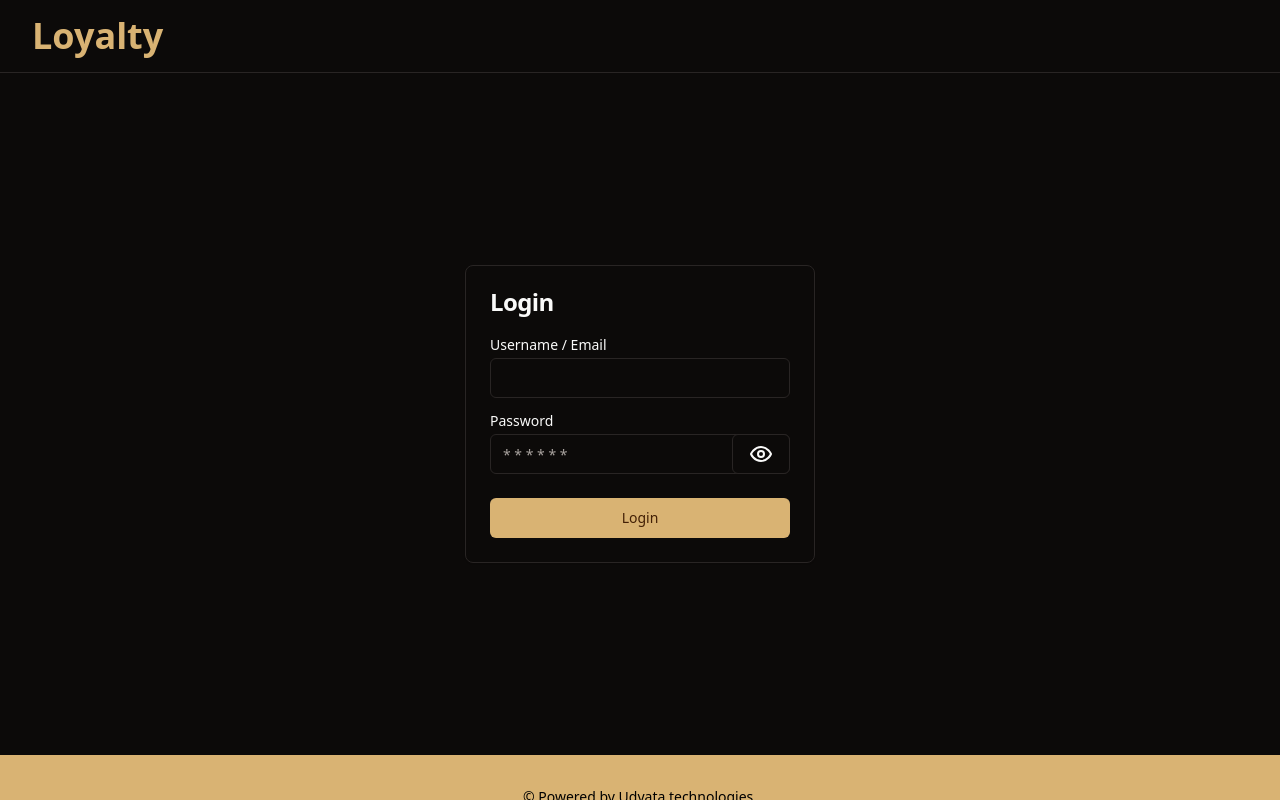
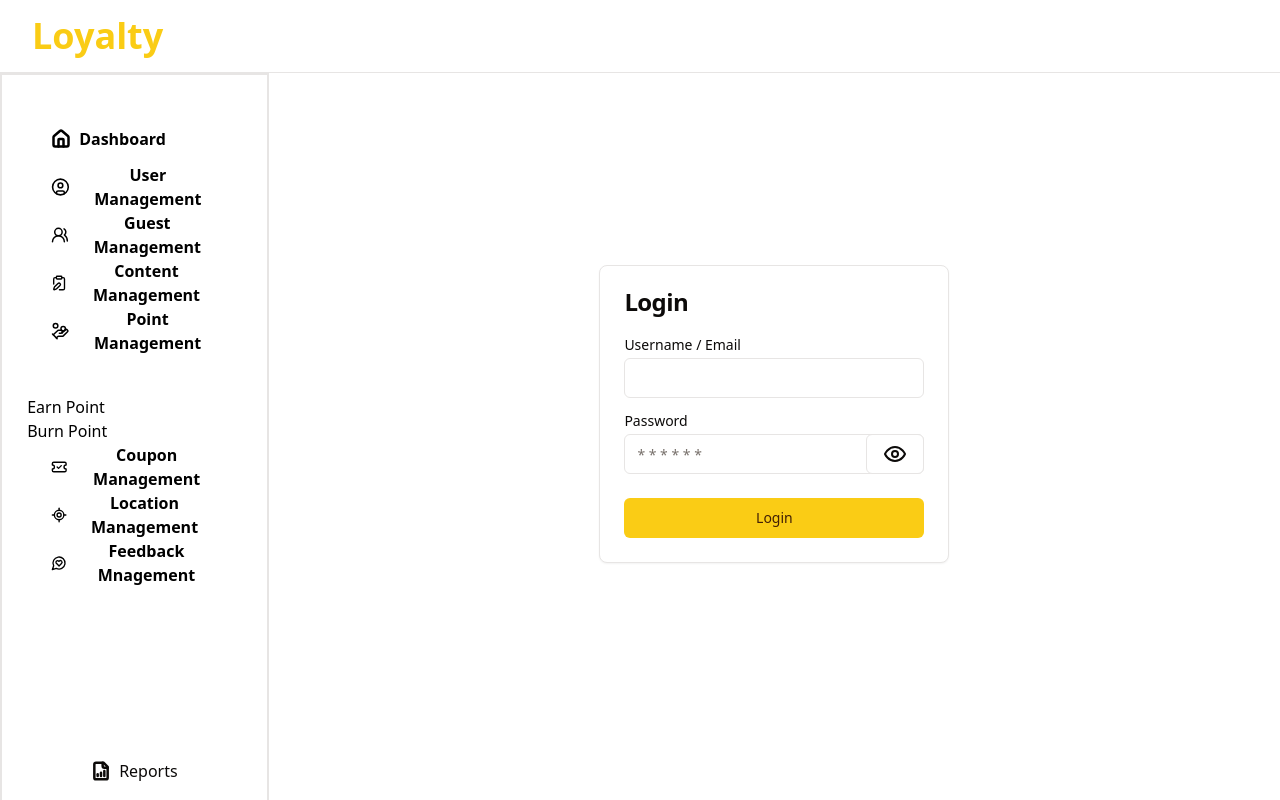
Before and after one commit to aaananddd/loyalty-frontend, a React (Vite) app: page /login in a window 1280 px wide. Shown: the top 800 px of the page. Built offline with nearby package versions, Linux system fonts and the light colour scheme.

Commit message:
added project files

```diff
--- a/index.html
+++ b/index.html
@@ -1,13 +1,16 @@
 <!doctype html>
-<html lang="en" class="dark">
+<html lang="en">
+
 <head>
   <meta charset="UTF-8" />
   <link rel="icon" type="image/svg+xml" href="/vite.svg" />
   <meta name="viewport" content="width=device-width, initial-scale=1.0" />
   <title>Vite + React</title>
 </head>
+
 <body>
   <div id="root"></div>
   <script type="module" src="/src/main.jsx"></script>
 </body>
+
 </html>
--- a/package.json
+++ b/package.json
@@ -1,5 +1,5 @@
 {
-  "name": "boiler-react",
+  "name": "loyalty-admin",
   "private": true,
   "version": "0.0.0",
   "type": "module",
--- a/src/components/Header/index.jsx
+++ b/src/components/Header/index.jsx
@@ -8,7 +8,7 @@ function AuthenticatedNavLinks(clearToken) {
   return (
     <div className="flex items-center md:gap-x-8 gap-x-2">
       <NavLink
-        to={routePath.about}
+        to={routePath.userManagement}
         className={({ isActive }) => (isActive ? "text-primary" : "")}
       >
         About Page
--- /dev/null
+++ b/src/components/Sidebar/index.jsx
@@ -0,0 +1,70 @@
+import {
+  CircleUser,
+  ClipboardPen,
+  FileBarChart,
+  HandCoins,
+  Home,
+  LocateFixed,
+  MessageCircleHeart,
+  TicketCheck,
+  UsersRound,
+  Wrench,
+} from "lucide-react";
+import React from "react";
+
+const Sidebar = () => {
+  return (
+    <div className="w-[21%] min-h-screen border-2 bg-white items-center">
+      <div className="w-full flex  flex-col items-center">
+        <ul className="w-[81%] text-black flex flex-col min-h-min pt-10 ">
+          <li className="w-full h-10 font-bold p-6 flex  items-center text-center hover:bg-[#FFD700] rounded  duration-75">
+            <Home strokeWidth={3} className=" w-5 mr-2 " /> Dashboard
+          </li>
+          <li className="w-full h-10 font-bold p-6 flex  items-center text-center hover:bg-[#FFD700] rounded  duration-75">
+            <CircleUser className="w-5 h-10 mr-2" /> User Management
+          </li>
+          <li className="w-full h-10 font-bold p-6 flex  items-center text-center hover:bg-[#FFD700] rounded  duration-75">
+            <UsersRound className="w-5 h-10 mr-2" />
+            Guest Management
+          </li>
+          <li className="w-full h-10 font-bold p-6 flex  items-center text-center hover:bg-[#FFD700] rounded  duration-75">
+            <ClipboardPen className="w-5 h-10 mr-2" />
+            Content Management
+          </li>
+          <li className="w-full h-10 font-bold p-6 flex  items-center text-center hover:bg-[#FFD700] rounded  duration-75">
+            <HandCoins className="w-5 h-10 mr-2" /> Point Management
+          </li>
+          <ul className="mt-10">
+            <li>Earn Point</li>
+            <li>Burn Point</li>
+          </ul>
+
+          <li className="w-full h-10 font-bold p-6 flex  items-center text-center hover:bg-[#FFD700] rounded  duration-75">
+            <TicketCheck className="w-5 h-10 mr-2" />
+            Coupon Management
+          </li>
+          <li className="w-full h-10 font-bold p-6 flex  items-center text-center hover:bg-[#FFD700] rounded  duration-75">
+            <LocateFixed className="w-5 h-10 mr-1" />
+            Location Management
+          </li>
+          <li className="w-full h-10 font-bold p-6 flex  items-center text-center hover:bg-[#FFD700] rounded  duration-75">
+            <MessageCircleHeart className="w-5 h-10 mr-2" />
+            Feedback Mnagement
+          </li>
+        </ul>
+        <ul className="w-4/5 mt-40">
+          <li className="w-full h-10 font-medium p-6 flex  items-center justify-center hover:bg-[#FFD700] rounded  duration-75">
+            <FileBarChart strokeWidth={3} className="w-5 h-10 mr-2" />
+            Reports
+          </li>
+          <li className="w-full h-10 font-medium p-6 flex  items-center justify-center *: hover:bg-[#FFD700] rounded duration-75 ">
+            <Wrench strokeWidth={3} className="w-5 h-10 mr-2" />
+            Settings
+          </li>
+        </ul>
+      </div>
+    </div>
+  );
+};
+
+export default Sidebar;
--- a/src/global.css
+++ b/src/global.css
@@ -33,7 +33,7 @@
     --card-foreground: 60 9.1% 97.8%;
     --popover: 20 14.3% 4.1%;
     --popover-foreground: 60 9.1% 97.8%;
-    --primary: 38 57% 65%;
+    --primary: 47.9 95.8% 53.1%;
     --primary-foreground: 26 83.3% 14.1%;
     --secondary: 12 6.5% 15.1%;
     --secondary-foreground: 60 9.1% 97.8%;
--- /dev/null
+++ b/src/pages/private/user-management/index.jsx
@@ -0,0 +1,94 @@
+import React from "react";
+import {
+  Card,
+  CardContent,
+  CardDescription,
+  CardFooter,
+  CardHeader,
+  CardTitle,
+} from "@/components/ui/card";
+import { Label } from "@/components/ui/label";
+import { Input } from "@/components/ui/input";
+import { Button } from "@/components/ui/button";
+
+const UserManagementPage = () => {
+  return (
+    <div className="w-[79%] flex min-h-screen">
+      <div className="w-[38.333%]">
+        <Card className="w-[400px] ml-6 ">
+          <CardHeader>
+            <CardTitle className="flex justify-center">
+              Create New User
+            </CardTitle>
+            <CardDescription className="flex justify-center">
+              Welcome Aboard: Register as a New User
+            </CardDescription>
+          </CardHeader>
+          <CardContent>
+            <div className="grid gap-2 items-center space-y-2">
+              <div className="flex flex-col ">
+                <Label className="mb-3" htmlFor="email">
+                  Email
+                </Label>
+                <Input id="email" type="email" placeholder="m@example.com" />
+              </div>
+              <div className="flex flex-col">
+                <Label className="mb-3" htmlFor="password">
+                  Password
+                </Label>
+                <Input id="password" type="password" />
+              </div>
+              <div className="flex flex-col">
+                <Label className="mb-3" htmlFor="confirmPassword">
+                  Confirm Password
+                </Label>
+                <Input id="confirmPassword" type="password" />
+              </div>
+            </div>
+          </CardContent>
+          <CardFooter className="flex justify-center">
+            <Button className="bg-yellow-500 text-zinc-950 hover:bg-yellow-600">
+              Create Account
+            </Button>
+          </CardFooter>
+        </Card>
+      </div>
+
+      <div className=" w-[46%] h-1/3">
+        <Card className="w-[700px]">
+          <CardHeader>
+            <CardTitle className="flex justify-center">
+              Manage User Details
+            </CardTitle>
+            <CardDescription className="flex justify-center">
+              Click the button to modify user information.
+            </CardDescription>
+          </CardHeader>
+          <CardContent className="flex justify-center">
+            <Button className="bg-yellow-500 text-zinc-950 hover:bg-yellow-600">
+              Create Account
+            </Button>
+          </CardContent>
+          <CardFooter></CardFooter>
+        </Card>
+
+        <Card className="w-[700px]">
+          <CardHeader>
+            <CardTitle className="flex justify-center">Revoke Users</CardTitle>
+            <CardDescription className="flex justify-center">
+              Click the button to revoke user authorization.
+            </CardDescription>
+          </CardHeader>
+          <CardContent className="flex justify-center">
+            <Button className="bg-yellow-500 text-zinc-950 hover:bg-yellow-600">
+              Create Account
+            </Button>
+          </CardContent>
+          <CardFooter></CardFooter>
+        </Card>
+      </div>
+    </div>
+  );
+};
+
+export default UserManagementPage;
--- a/src/router/RootLayout.jsx
+++ b/src/router/RootLayout.jsx
@@ -4,16 +4,20 @@ import { Suspense } from "react";
 import PageLoader from "@/components/loaders/PageLoader";
 import Footer from "@/components/Footer";
 import { Toaster } from "@/components/ui/sonner";
+import Sidebar from "@/components/Sidebar";
 const RootLayout = () => {
   return (
     <>
       <main className="flex flex-col min-h-screen justify-between font-sans ">
         <Header />
-        <Suspense fallback={<PageLoader />}>
-          <div className="flex-1 p-4 md:px-10 lg:px-20 md:py-8">
-            <Outlet />
-          </div>
-        </Suspense>
+        <div className="flex">
+          <Sidebar />
+          <Suspense fallback={<PageLoader />}>
+            <div className="flex-1 p-4 md:px-10 lg:px-20 md:py-8">
+              <Outlet />
+            </div>
+          </Suspense>
+        </div>
         <Footer />
       </main>
       <Toaster richColors />
--- a/src/router/routePath.js
+++ b/src/router/routePath.js
@@ -2,4 +2,5 @@ export default {
   dashboard: "/",
   login: "/login",
   about: "/about",
+  userManagement:"/user-management"
 };
--- a/src/router/routes.jsx
+++ b/src/router/routes.jsx
@@ -12,6 +12,10 @@ const LoginPage = lazy(() => import("@/pages/auth/login"));
 /* Public Page Imports */
 const AboutPage = lazy(() => import("@/pages/public/about"));
 const DashBoardPage = lazy(() => import("@/pages/private/dashboard"));
+const UserManagementPage = lazy(() =>
+  import("@/pages/private/user-management")
+);
+
 /* Private Page Imports */
 const Routes = () => {
   const { token } = useAuth();
@@ -38,6 +42,10 @@ const Routes = () => {
         {
           index: true,
           element: <DashBoardPage />,
+        },
+        {
+          path:routePath.userManagement,
+          element: <UserManagementPage />,
         },
       ],
     },
```
Lines whose indentation alone changed are shown as unchanged.
